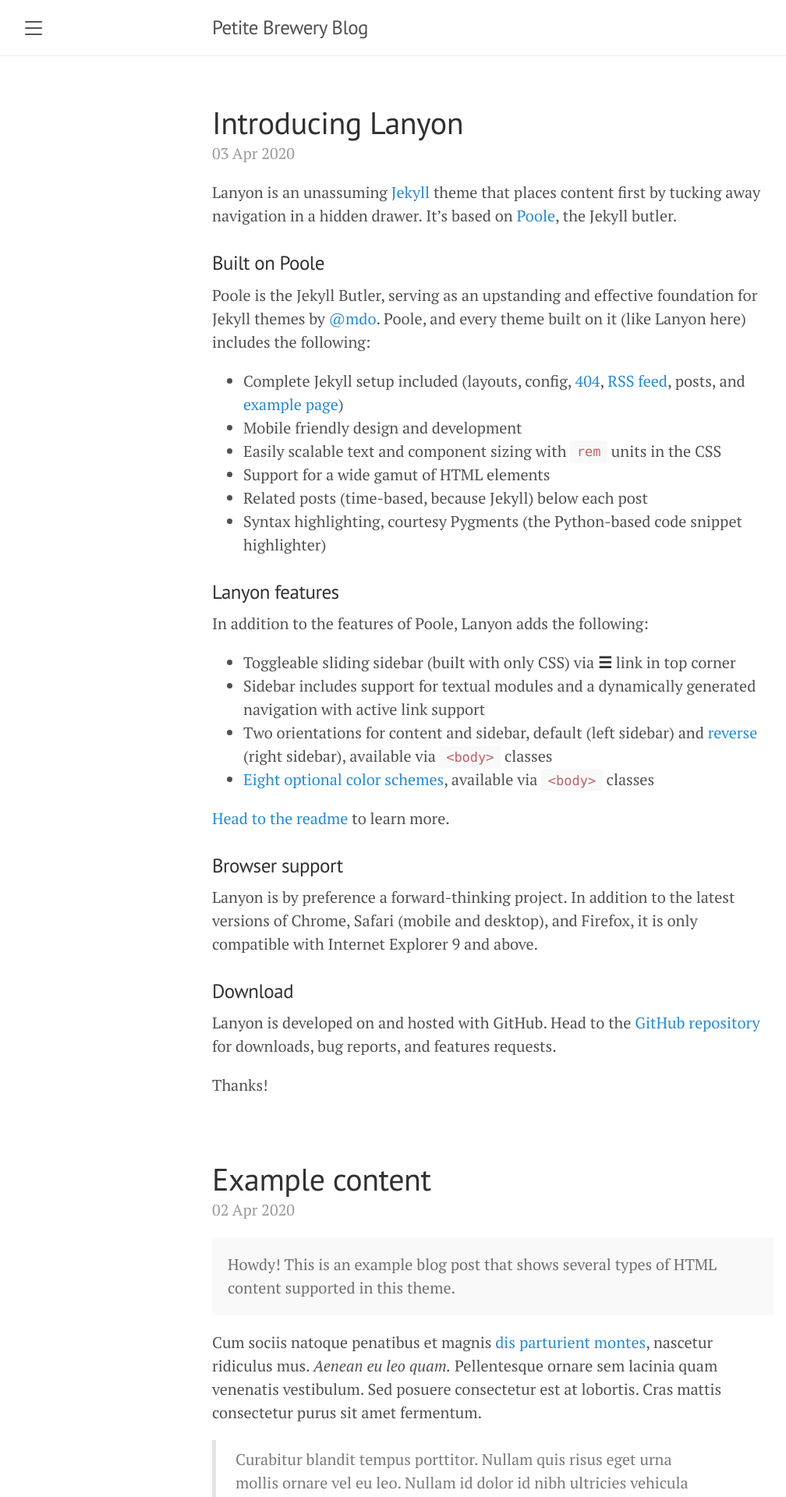
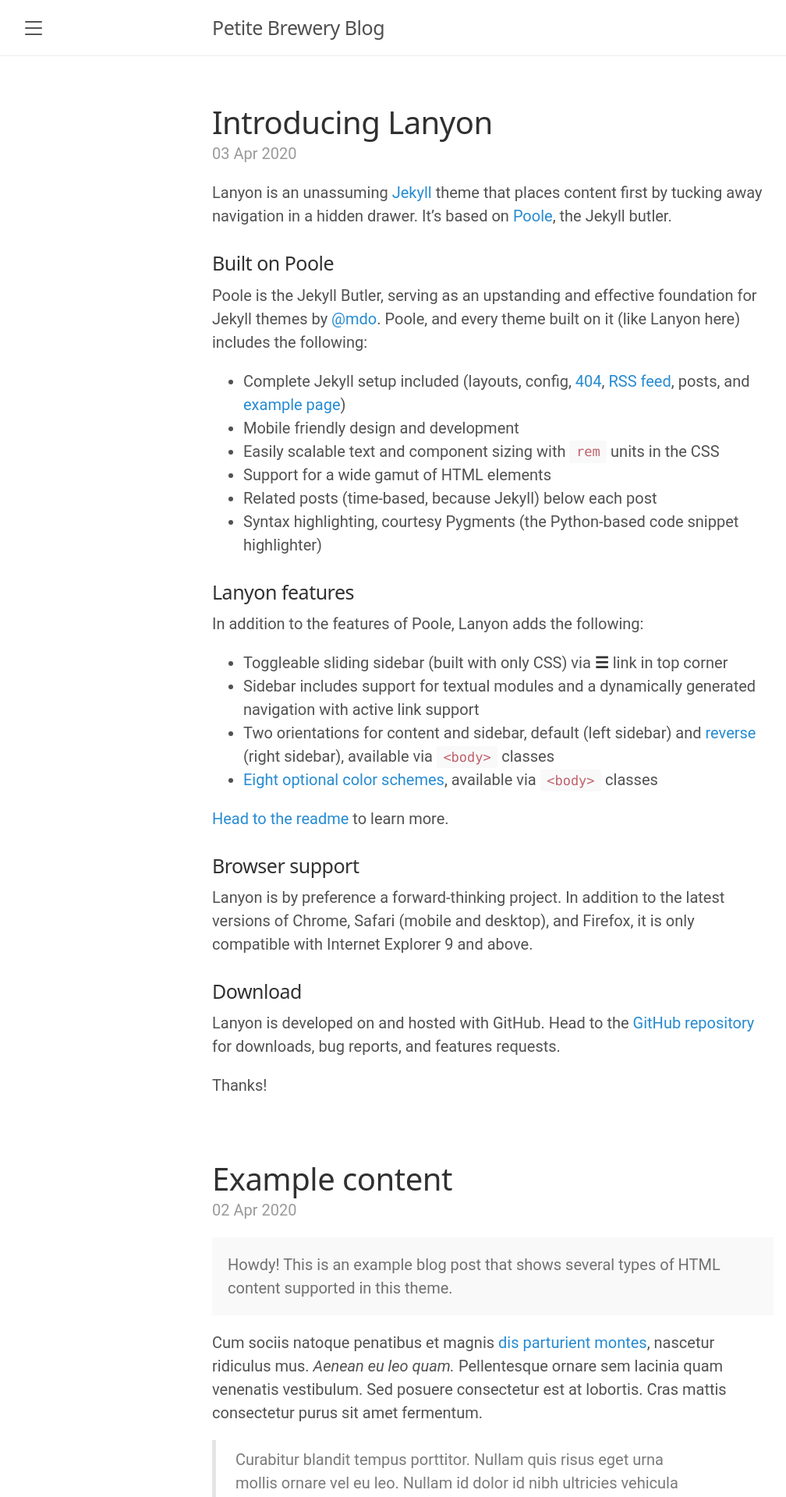
Before and after one commit to neiram44/neiram44.github.io, a Jekyll site: the page built from index.html, in a window 1280 px wide. Shown: the top 1920 px of the page at 78% size, without its empty margins (8-1016 px from the left). Built offline with Jekyll 4.4.1, drawn with Linux system fonts in a browser that asks for light colours; the list of posts is cut into pages by our own code.

Commit message:
Change Font in Lanyon

```diff
--- a/public/css/lanyon.css
+++ b/public/css/lanyon.css
@@ -41,11 +41,11 @@ body {
 }
 
 html {
-  font-family: "PT Serif", Georgia, "Times New Roman", serif;
+  font-family: 'Roboto', sans-serif;
 }
 
 h1, h2, h3, h4, h5, h6 {
-  font-family: "PT Sans", Helvetica, Arial, sans-serif;
+  font-family: 'Noto Sans', sans-serif;
   font-weight: 400;
   color: #313131;
   letter-spacing: -.025rem;
```
